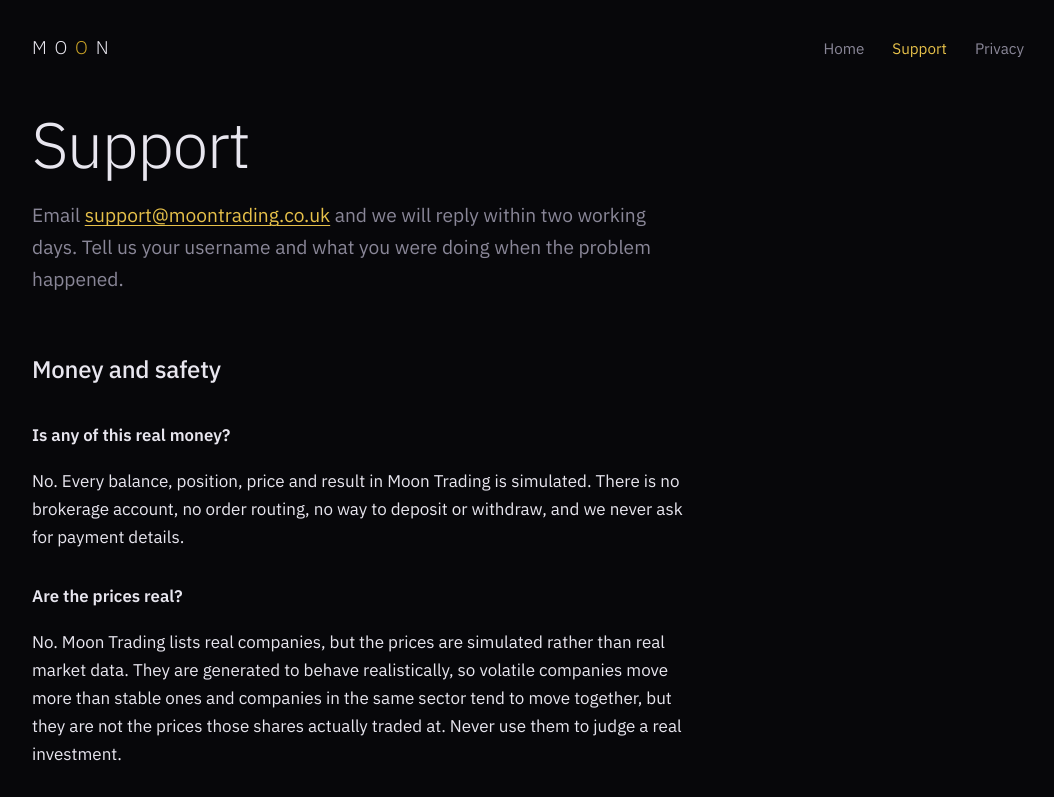
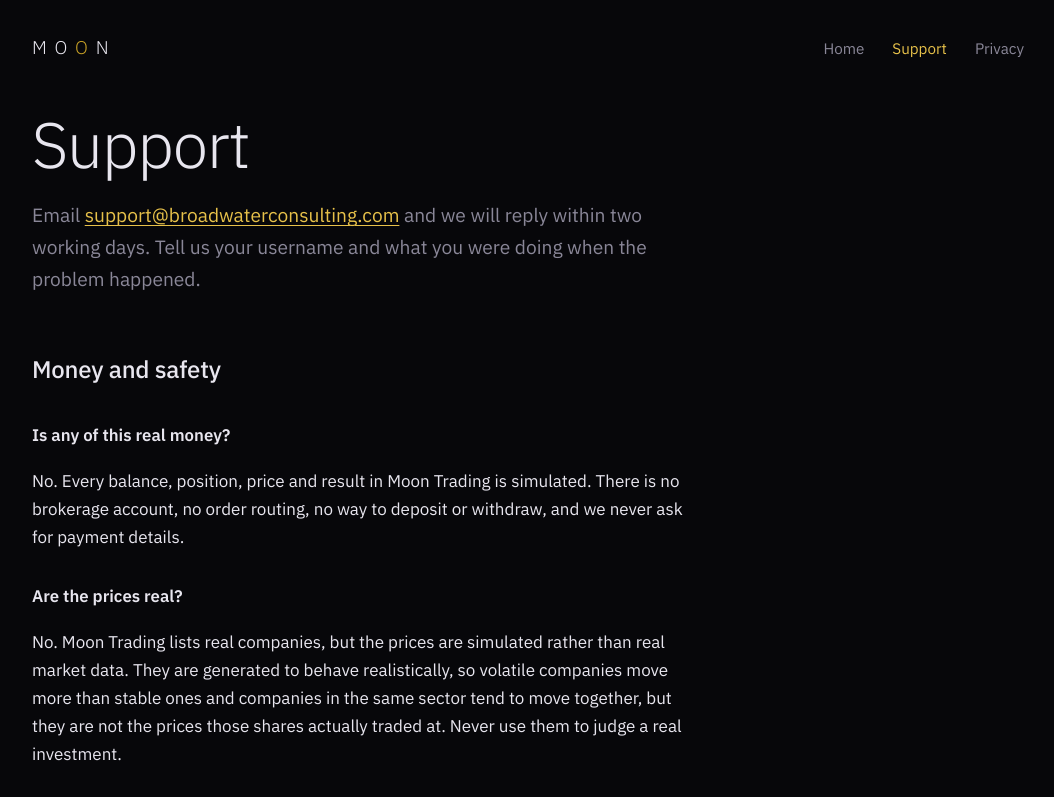
Before and after one commit to JamieCrock/MoonTechnologies1, a plain HTML site: page support.html in a window 1280 px wide. Shown: the top 797 px of the page, without its empty margins (112-1166 px from the left). Drawn offline with Linux system fonts and the light colour scheme.

Commit message:
Update support email address in support.html

```diff
--- a/support.html
+++ b/support.html
@@ -24,7 +24,7 @@
 
 <main>
   <h1>Support</h1>
-  <p class="lead">Email <a href="mailto:support@moontrading.co.uk">support@moontrading.co.uk</a> and we will reply within two working days. Tell us your username and what you were doing when the problem happened.</p>
+  <p class="lead">Email <a href="mailto:support@broadwaterconsulting.com">support@broadwaterconsulting.com</a> and we will reply within two working days. Tell us your username and what you were doing when the problem happened.</p>
 
   <h2>Money and safety</h2>
   <h3>Is any of this real money?</h3>
```
